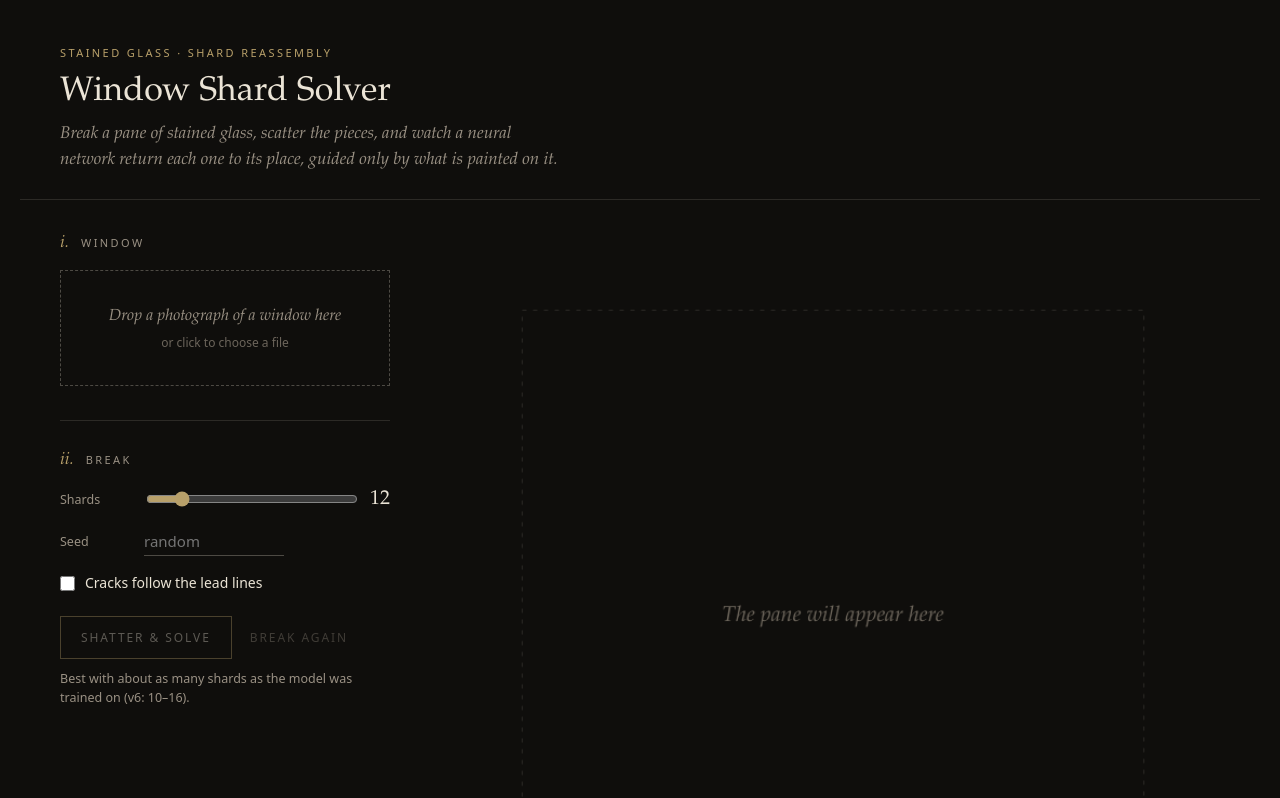
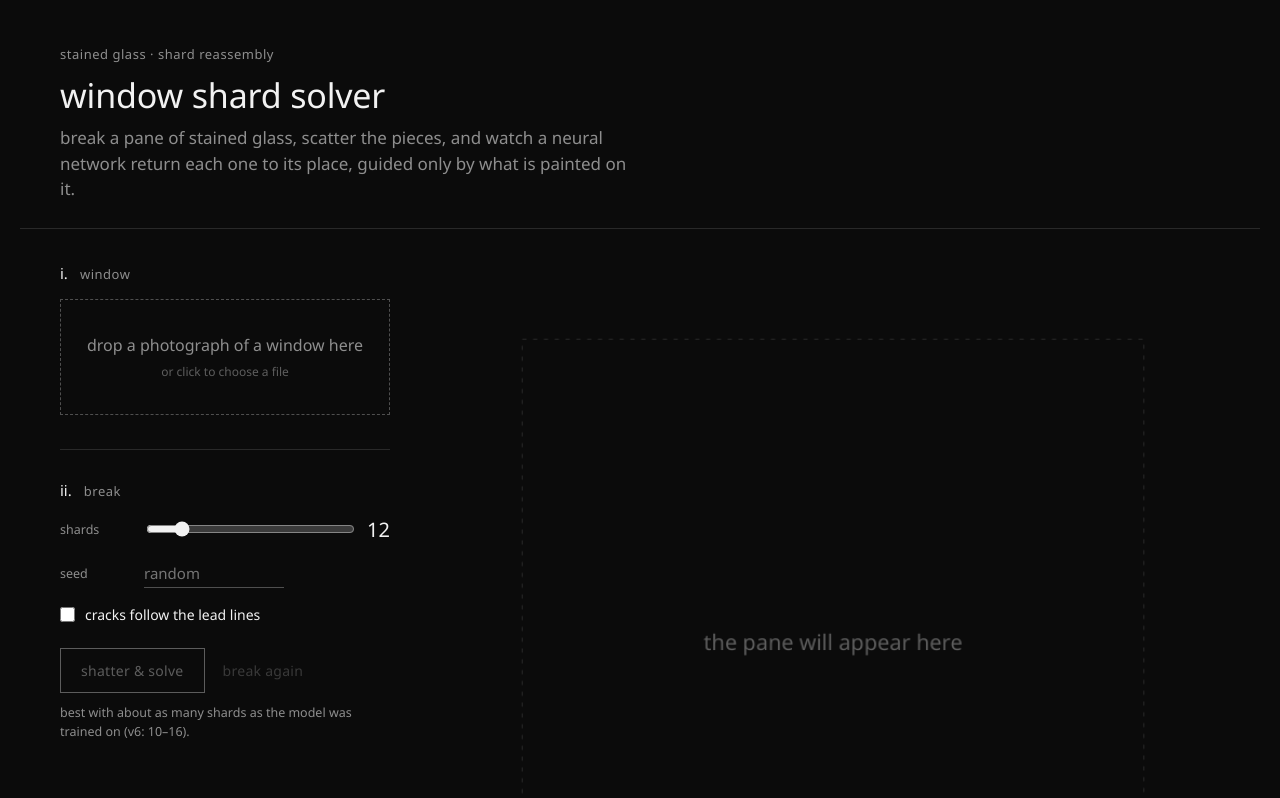
Before and after one commit to nurtaialsh/window-project, a plain HTML site: page web/index.html in a window 1280 px wide. Shown: the top 798 px of the page. Drawn offline with Linux system fonts and the light colour scheme.

Commit message:
Web app: lowercase, black and white, plain font, calmer motion
All text is lowercase with no all-caps labels; the palette is greys on
near-black (crack lines and mistake outlines in white); the font is the
Windows default, Segoe UI, without italics; and the animation uses a
gentle sine ease, runs a little slower and staggers the shards less.

```diff
--- a/web/index.html
+++ b/web/index.html
@@ -3,26 +3,25 @@
 <head>
 <meta charset="utf-8">
 <meta name="viewport" content="width=device-width, initial-scale=1">
-<title>Window Shard Solver</title>
+<title>window shard solver</title>
 <link rel="icon" href="data:,">
 <style>
   :root {
-    --bg: #0f0e0c; --raise: #171512; --line: rgba(236, 228, 212, .13); --line-strong: rgba(236, 228, 212, .28);
-    --text: #ebe4d6; --muted: #9a9184; --faint: #6c655b;
-    --accent: #b8a06a; --good: #9cb89f; --bad: #c5675a;
-    --serif: "Iowan Old Style", "Palatino Linotype", Palatino, "Book Antiqua", Georgia, serif;
-    --sans: system-ui, -apple-system, "Segoe UI", sans-serif;
+    --bg: #0b0b0b; --raise: #151515; --line: rgba(255, 255, 255, .12); --line-strong: rgba(255, 255, 255, .28);
+    --text: #f2f2f2; --muted: #8e8e8e; --faint: #5e5e5e;
+    --accent: #f2f2f2; --good: #ffffff; --bad: #bdbdbd;
+    --sans: "Segoe UI", system-ui, -apple-system, sans-serif;
   }
   * { box-sizing: border-box; }
   html { background: var(--bg); }
-  body { margin: 0; background: var(--bg); color: var(--text); font: 14px/1.55 var(--sans);
+  body { margin: 0; background: var(--bg); color: var(--text); font: 14px/1.55 var(--sans); text-transform: lowercase;
          -webkit-font-smoothing: antialiased; }
-  ::selection { background: rgba(184, 160, 106, .35); }
+  ::selection { background: rgba(255, 255, 255, .25); }
 
   header { max-width: 1240px; margin: 0 auto; padding: 44px 40px 26px; border-bottom: 1px solid var(--line); }
-  .over { font-size: 11px; letter-spacing: .22em; text-transform: uppercase; color: var(--accent); margin: 0 0 12px; }
-  h1 { font: 400 34px/1.15 var(--serif); margin: 0; letter-spacing: .005em; }
-  header p.lede { font: italic 17px/1.5 var(--serif); color: var(--muted); margin: 10px 0 0; max-width: 60ch; }
+  .over { font-size: 13px; letter-spacing: .04em; color: var(--muted); margin: 0 0 12px; }
+  h1 { font: 300 34px/1.15 var(--sans); margin: 0; letter-spacing: -.005em; }
+  header p.lede { font: 17px/1.5 var(--sans); color: var(--muted); margin: 10px 0 0; max-width: 60ch; }
 
   main { max-width: 1240px; margin: 0 auto; display: grid; grid-template-columns: 330px 1fr; gap: 56px;
          padding: 34px 40px 64px; }
@@ -34,20 +33,20 @@
 
   .step + .step { margin-top: 34px; padding-top: 30px; border-top: 1px solid var(--line); }
   .step h2 { display: flex; gap: 12px; align-items: baseline; margin: 0 0 16px;
-             font: 400 11px var(--sans); letter-spacing: .22em; text-transform: uppercase; color: var(--muted); }
-  .step h2 i { font: italic 17px var(--serif); letter-spacing: 0; text-transform: none; color: var(--accent); }
+             font: 400 13px var(--sans); letter-spacing: .04em; color: var(--muted); }
+  .step h2 i { font: 15px var(--sans); font-style: normal; letter-spacing: 0; color: var(--text); }
 
   #drop { border: 1px dashed var(--line-strong); padding: 34px 18px; text-align: center; cursor: pointer;
-          font: italic 16px/1.45 var(--serif); color: var(--muted); transition: border-color .2s, color .2s, background .2s; }
-  #drop small { display: block; margin-top: 6px; font: 12px var(--sans); color: var(--faint); font-style: normal; }
-  #drop:hover, #drop.over { border-color: var(--accent); color: var(--text); background: rgba(184, 160, 106, .04); }
+          font: 16px/1.45 var(--sans); color: var(--muted); transition: border-color .2s, color .2s, background .2s; }
+  #drop small { display: block; margin-top: 6px; font: 12px var(--sans); color: var(--faint);  }
+  #drop:hover, #drop.over { border-color: var(--accent); color: var(--text); background: rgba(255, 255, 255, .03); }
   #drop input { display: none; }
   #picker { display: none; margin-top: 18px; }
   #pickwrap { position: relative; line-height: 0; }
   #pickwrap img { width: 100%; }
-  .box { position: absolute; border: 1px solid rgba(236, 228, 212, .45); cursor: pointer; transition: background .15s, border-color .15s; }
-  .box:hover { border-color: var(--text); background: rgba(236, 228, 212, .08); }
-  .box.sel { border: 1.5px solid var(--accent); background: rgba(184, 160, 106, .16); }
+  .box { position: absolute; border: 1px solid rgba(255, 255, 255, .4); cursor: pointer; transition: background .15s, border-color .15s; }
+  .box:hover { border-color: var(--text); background: rgba(255, 255, 255, .08); }
+  .box.sel { border: 1.5px solid #fff; background: rgba(255, 255, 255, .16); }
   .hint { color: var(--muted); font-size: 12.5px; margin: 10px 0 0; }
   .link { background: none; border: 0; padding: 0; margin-top: 8px; font: 13px var(--sans); color: var(--muted);
           letter-spacing: 0; text-transform: none;
@@ -57,7 +56,7 @@
 
   .field { display: grid; grid-template-columns: 70px 1fr auto; align-items: center; gap: 14px; margin: 0 0 16px; }
   .field > label { color: var(--muted); font-size: 12.5px; }
-  .field output { font: 20px var(--serif); min-width: 2ch; text-align: right; }
+  .field output { font: 20px var(--sans); min-width: 2ch; text-align: right; }
   input[type=range] { width: 100%; accent-color: var(--accent); }
   input[type=number] { width: 100%; max-width: 140px; background: transparent; color: var(--text); border: 0;
                        border-bottom: 1px solid var(--line-strong); padding: 4px 0; font: 15px var(--sans); outline: none; }
@@ -66,10 +65,10 @@
   .check input { accent-color: var(--accent); width: 15px; height: 15px; margin: 0; }
 
   .actions { display: flex; gap: 18px; align-items: center; flex-wrap: wrap; }
-  button { font: 500 12px var(--sans); letter-spacing: .16em; text-transform: uppercase; cursor: pointer; }
-  .primary { background: transparent; color: var(--text); border: 1px solid var(--accent); padding: 12px 20px;
+  button { font: 400 14px var(--sans); letter-spacing: .02em; cursor: pointer; }
+  .primary { background: transparent; color: var(--text); border: 1px solid var(--text); padding: 12px 20px;
              transition: background .2s; }
-  .primary:hover:not(:disabled) { background: rgba(184, 160, 106, .14); }
+  .primary:hover:not(:disabled) { background: #f2f2f2; color: #0b0b0b; }
   .quiet { background: none; border: 0; padding: 12px 0; color: var(--muted); }
   .quiet:hover:not(:disabled) { color: var(--text); }
   button:disabled { opacity: .35; cursor: default; }
@@ -78,7 +77,7 @@
   #stagewrap { max-width: 780px; margin: 0 auto; }
   canvas { width: 100%; aspect-ratio: 1; display: block; }
   #caption { max-width: 780px; margin: 6px auto 0; text-align: center; min-height: 26px;
-             font: italic 16px/1.5 var(--serif); color: var(--muted); }
+             font: 16px/1.5 var(--sans); color: var(--muted); }
   #steps { display: flex; justify-content: center; gap: 28px; margin: 12px 0 0; flex-wrap: wrap; }
   #steps button { padding: 6px 0; }
   #stats { max-width: 780px; margin: 30px auto 0; display: grid; grid-template-columns: repeat(3, 1fr);
@@ -86,41 +85,41 @@
   #stats[hidden] { display: none; }
   .stat { padding: 18px 8px 0; text-align: center; }
   .stat + .stat { border-left: 1px solid var(--line); }
-  .stat b { display: block; font: 400 34px/1.1 var(--serif); }
-  .stat span { display: block; margin-top: 6px; font-size: 11px; letter-spacing: .16em; text-transform: uppercase; color: var(--muted); }
-  @media (max-width: 520px) { .stat b { font-size: 26px; } .stat span { letter-spacing: .08em; } #steps { gap: 18px; } }
+  .stat b { display: block; font: 300 34px/1.1 var(--sans); }
+  .stat span { display: block; margin-top: 6px; font-size: 13px; letter-spacing: .02em; color: var(--muted); }
+  @media (max-width: 520px) { .stat b { font-size: 26px; } #steps { gap: 18px; } }
 </style>
 </head>
 <body>
 <header>
-  <p class="over">Stained glass · shard reassembly</p>
-  <h1>Window Shard Solver</h1>
-  <p class="lede">Break a pane of stained glass, scatter the pieces, and watch a neural network return each one to its place, guided only by what is painted on it.</p>
+  <p class="over">stained glass · shard reassembly</p>
+  <h1>window shard solver</h1>
+  <p class="lede">break a pane of stained glass, scatter the pieces, and watch a neural network return each one to its place, guided only by what is painted on it.</p>
 </header>
 <main>
   <section>
     <div class="step">
-      <h2><i>i.</i> Window</h2>
+      <h2><i>i.</i> window</h2>
       <div id="drop"><input id="file" type="file" accept="image/*">
-        Drop a photograph of a window here<small>or click to choose a file</small></div>
+        drop a photograph of a window here<small>or click to choose a file</small></div>
       <div id="picker">
         <div id="pickwrap"><img id="pickimg" alt="uploaded window"></div>
         <p class="hint" id="pickhint"></p>
-        <button class="link" id="whole">Use the whole image</button>
+        <button class="link" id="whole">use the whole image</button>
       </div>
     </div>
     <div class="step">
-      <h2><i>ii.</i> Break</h2>
-      <div class="field"><label for="pieces">Shards</label>
+      <h2><i>ii.</i> break</h2>
+      <div class="field"><label for="pieces">shards</label>
         <input id="pieces" type="range" min="6" max="48" value="12"><output id="piecesv">12</output></div>
-      <div class="field"><label for="seed">Seed</label>
+      <div class="field"><label for="seed">seed</label>
         <input id="seed" type="number" placeholder="random"><span></span></div>
-      <label class="check"><input id="lead" type="checkbox"> Cracks follow the lead lines</label>
+      <label class="check"><input id="lead" type="checkbox"> cracks follow the lead lines</label>
       <div class="actions">
-        <button id="go" class="primary" disabled>Shatter &amp; solve</button>
-        <button id="again" class="quiet" disabled>Break again</button>
+        <button id="go" class="primary" disabled>shatter &amp; solve</button>
+        <button id="again" class="quiet" disabled>break again</button>
       </div>
-      <p class="hint">Best with about as many shards as the model was trained on (v6: 10–16).</p>
+      <p class="hint">best with about as many shards as the model was trained on (v6: 10–16).</p>
       <div id="err"></div>
     </div>
   </section>
@@ -128,11 +127,11 @@
     <div id="stagewrap">
       <canvas id="stage" width="760" height="760"></canvas>
     </div>
-    <p id="caption">Choose a window to begin.</p>
+    <p id="caption">choose a window to begin.</p>
     <div id="steps">
-      <button class="quiet" id="replay" disabled>Replay</button>
-      <button class="quiet" id="mistakes" disabled>Show mistakes</button>
-      <button class="quiet" id="peek" disabled>Hold to compare</button>
+      <button class="quiet" id="replay" disabled>replay</button>
+      <button class="quiet" id="mistakes" disabled>show mistakes</button>
+      <button class="quiet" id="peek" disabled>hold to compare</button>
     </div>
     <div id="stats" hidden>
       <div class="stat"><b id="s1">–</b><span>shards placed</span></div>
@@ -269,7 +268,7 @@ function fit() {
   ctx.setTransform(cv.width / d, 0, 0, cv.height / d, 0, 0);
 }
 
-const ease = t => t < .5 ? 4 * t * t * t : 1 - Math.pow(-2 * t + 2, 3) / 2;
+const ease = t => (1 - Math.cos(Math.PI * t)) / 2;   // gentle sine in-out, no snap
 function lerpPose(a, b, t) {
   let d = b[2] - a[2];
   d = Math.atan2(Math.sin(d), Math.cos(d));          // turn the short way round
@@ -298,7 +297,7 @@ function frame(stage, t) {
     return;
   }
   if (stage === 2) {                                  // empty frame the shards fly into
-    ctx.fillStyle = "#1c1a17";
+    ctx.fillStyle = "#161616";
     ctx.globalAlpha = Math.min(1, t * 3);
     ctx.fillRect(M, M, D, D);
     ctx.globalAlpha = 1;
@@ -308,7 +307,7 @@ function frame(stage, t) {
     let pose;
     if (stage === 1) pose = lerpPose(sp.home, sp.scatter, ease(t));
     else {
-      const start = (i / n) * .5, local = Math.min(1, Math.max(0, (t - start) / .5));
+      const start = (i / n) * .3, local = Math.min(1, Math.max(0, (t - start) / .7));
       pose = lerpPose(sp.scatter, sp.hole, ease(local));
     }
     drawSprite(sp, pose);
@@ -324,7 +323,7 @@ const captions = [
 function play() {
   cancelAnimationFrame(anim);
   fit();
-  const durs = [1100, 1300, 2600], pause = 500;
+  const durs = [1400, 1700, 3200], pause = 600;
   let stage = 0, t0 = performance.now();
   $("caption").textContent = captions[0];
   const tick = now => {
@@ -357,10 +356,10 @@ $("peek").onpointerdown = () => peek(true);
 // placeholder so the stage isn't an empty black square
 (function idle() {
   const d = 576 + 2 * M; cv.width = cv.height = d;
-  ctx.strokeStyle = "rgba(236, 228, 212, .13)"; ctx.setLineDash([4, 6]);
+  ctx.strokeStyle = "rgba(255, 255, 255, .12)"; ctx.setLineDash([4, 6]);
   ctx.strokeRect(M + .5, M + .5, 576 - 1, 576 - 1);
-  ctx.fillStyle = "#6c655b"; ctx.font = "italic 20px 'Palatino Linotype', Palatino, Georgia, serif";
-  ctx.textAlign = "center"; ctx.fillText("The pane will appear here", d / 2, d / 2);
+  ctx.fillStyle = "#5e5e5e"; ctx.font = "20px 'Segoe UI', system-ui, sans-serif";
+  ctx.textAlign = "center"; ctx.fillText("the pane will appear here", d / 2, d / 2);
 })();
 </script>
 </body>
```
Also changed, not shown: 1 other file.
